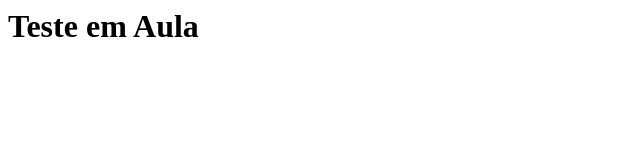
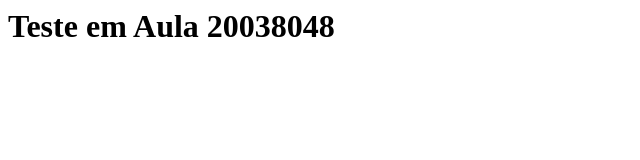
Before and after one commit to sergiolmm-pucc/GCSIC, a website: page index.html in a window 1280 px wide. Shown: the whole page, without its empty margins (0-640 px from the left). Drawn offline with Linux system fonts and the light colour scheme.

Commit message:
Update index.html

```diff
--- a/index.html
+++ b/index.html
@@ -3,6 +3,8 @@
 
     </head>
     <body>
-        <h1> Teste em Aula</h1>
+        <h1> Teste em Aula
+            20038048
+        </h1>
     </body>
 </html>
```
